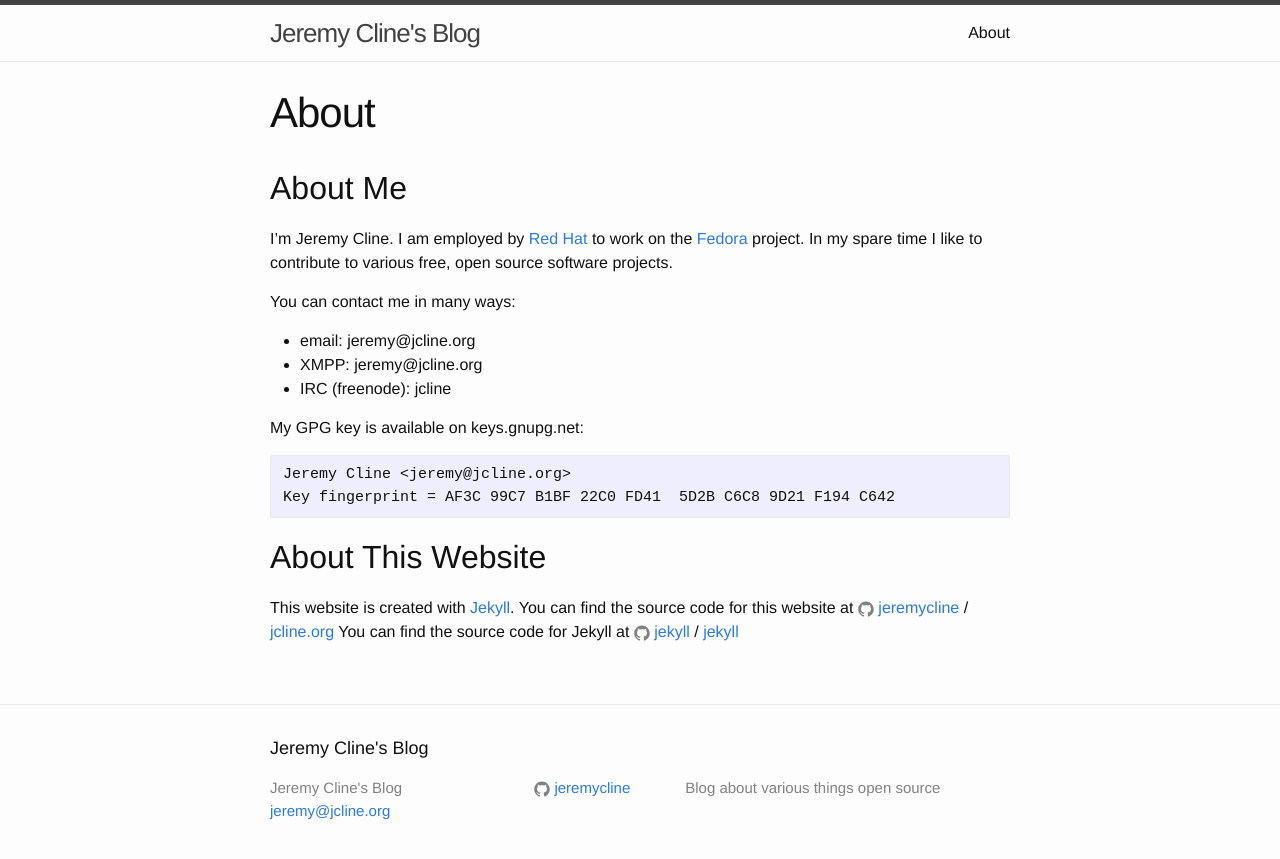
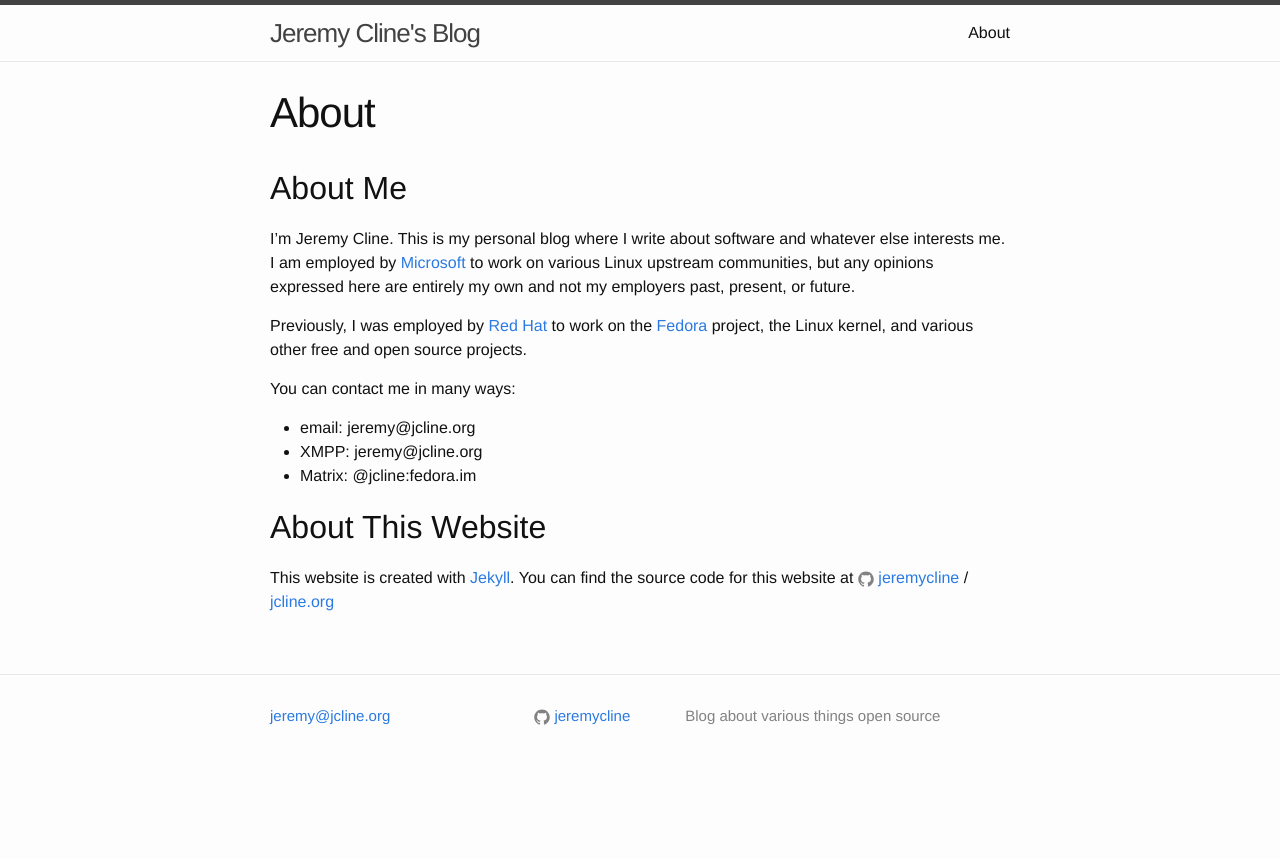
Before and after one commit to jeremycline/jcline.org, a Jekyll site: the page built from about.md, in a window 1280 px wide. Shown: the top 859 px of the page. Built offline with Jekyll 4.4.1, drawn with Linux system fonts in a browser that asks for light colours.

Commit message:
Update about

````diff
--- a/_includes/footer.html
+++ b/_includes/footer.html
@@ -2,12 +2,9 @@
 
   <div class="wrapper">
 
-    <h2 class="footer-heading">{{ site.title }}</h2>
-
     <div class="footer-col-wrapper">
       <div class="footer-col footer-col-1">
         <ul class="contact-list">
-          <li>{{ site.title }}</li>
           <li><a href="mailto:{{ site.email }}">{{ site.email }}</a></li>
         </ul>
       </div>
--- a/about.md
+++ b/about.md
@@ -7,23 +7,21 @@ permalink: /about/
 About Me
 --------
 
-I'm Jeremy Cline. I am employed by [Red Hat](https://www.redhat.com/) to work
-on the [Fedora](https://getfedora.org/) project. In my spare time I like to
-contribute to various free, open source software projects.
+I'm Jeremy Cline. This is my personal blog where I write about software and
+whatever else interests me. I am employed by
+[Microsoft](https://www.microsoft.com/) to work on various Linux upstream
+communities, but any opinions expressed here are entirely my own and not my
+employers past, present, or future.
+
+Previously, I was employed by [Red Hat](https://www.redhat.com/) to work on the
+[Fedora](https://getfedora.org/) project, the Linux kernel, and various other
+free and open source projects.
 
 You can contact me in many ways:
 
 * email: jeremy@jcline.org
 * XMPP: jeremy@jcline.org
-* IRC (freenode): jcline
-
-My GPG key is available on keys.gnupg.net:
-
-```
-Jeremy Cline <jeremy@jcline.org>
-Key fingerprint = AF3C 99C7 B1BF 22C0 FD41  5D2B C6C8 9D21 F194 C642
-```
-
+* Matrix: @jcline:fedora.im
 
 About This Website
 ------------------
@@ -32,6 +30,3 @@ This website is created with [Jekyll](https://jekyllrb.com).
 You can find the source code for this website at
 {% include icon-github.html username="jeremycline" %} /
 [jcline.org](https://github.com/jeremycline/jcline.org)
-You can find the source code for Jekyll at
-{% include icon-github.html username="jekyll" %} /
-[jekyll](https://github.com/jekyll/jekyll)
````
Also changed, not shown: 1 other file.
